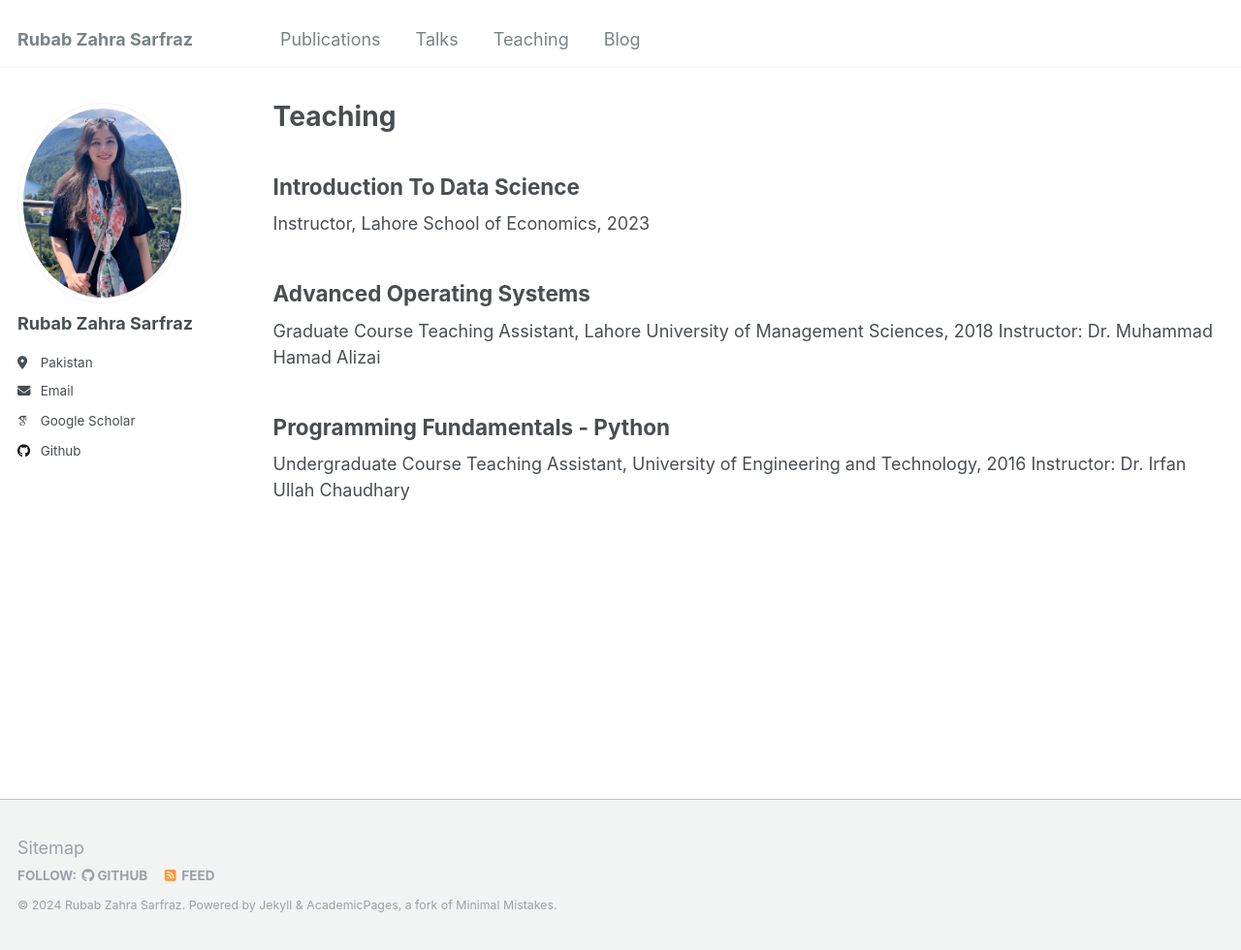
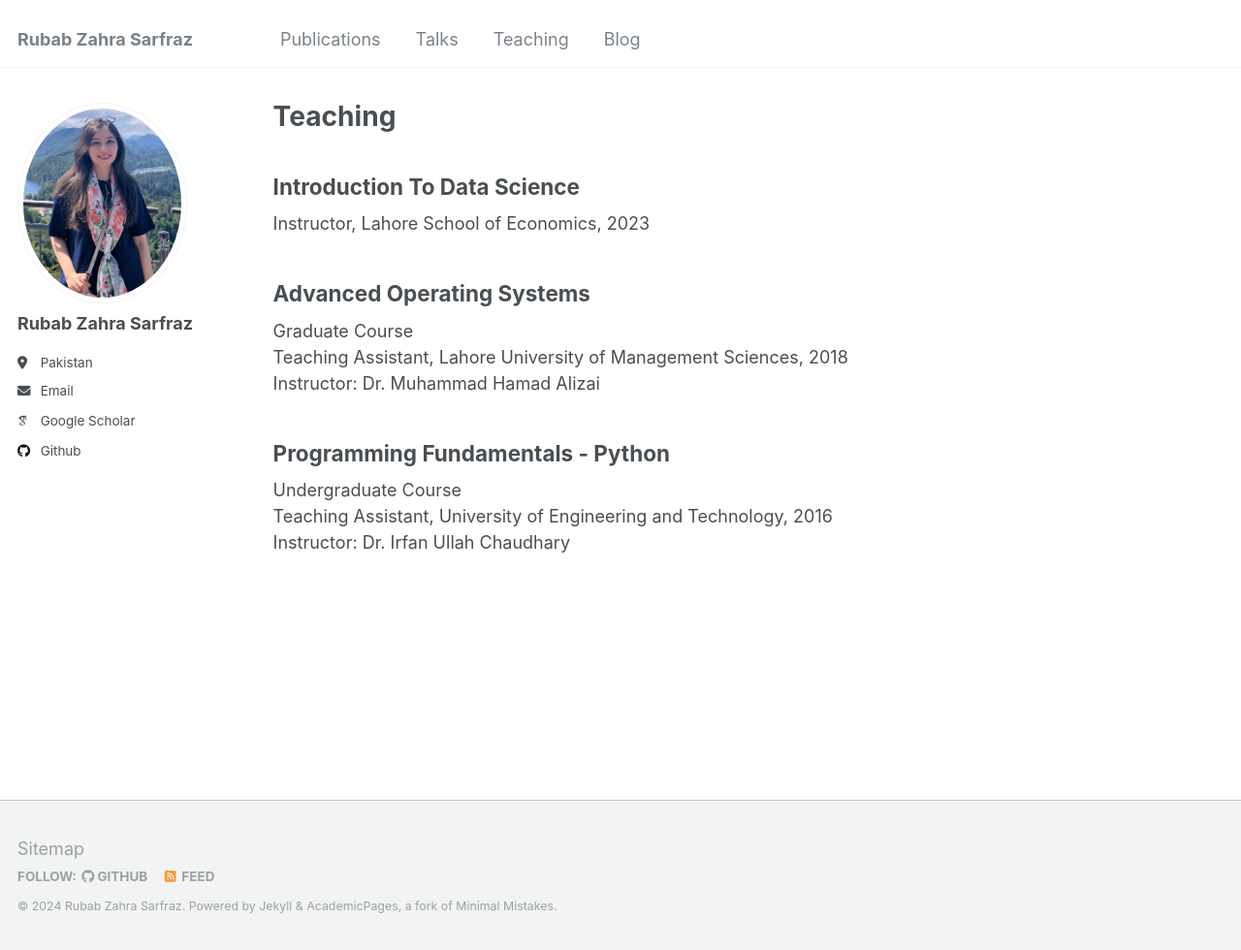
Before and after one commit to rubabzs/rubabzs.github.io, a Jekyll site: the page built from _pages/teaching.html, in a window 1280 px wide and 980 px high. Shown: the whole window at 97% size. Built offline with Jekyll 4.4.1, drawn with Linux system fonts in a browser that asks for light colours; some web fonts are replaced.

```diff
--- a/_pages/teaching.html
+++ b/_pages/teaching.html
@@ -9,11 +9,11 @@ author_profile: true
 Instructor, Lahore School of Economics, 2023
 
 <h2> Advanced Operating Systems </h2>
-Graduate Course
-Teaching Assistant, Lahore University of Management Sciences, 2018
+Graduate Course<br>
+Teaching Assistant, Lahore University of Management Sciences, 2018<br>
 Instructor: Dr. Muhammad Hamad Alizai
 
 <h2> Programming Fundamentals - Python </h2>
-Undergraduate Course
-Teaching Assistant, University of Engineering and Technology, 2016
+Undergraduate Course<br>
+Teaching Assistant, University of Engineering and Technology, 2016 <br>
 Instructor: Dr. Irfan Ullah Chaudhary
```
Also changed, not shown: _pages/about.md (+1 -2 lines).
